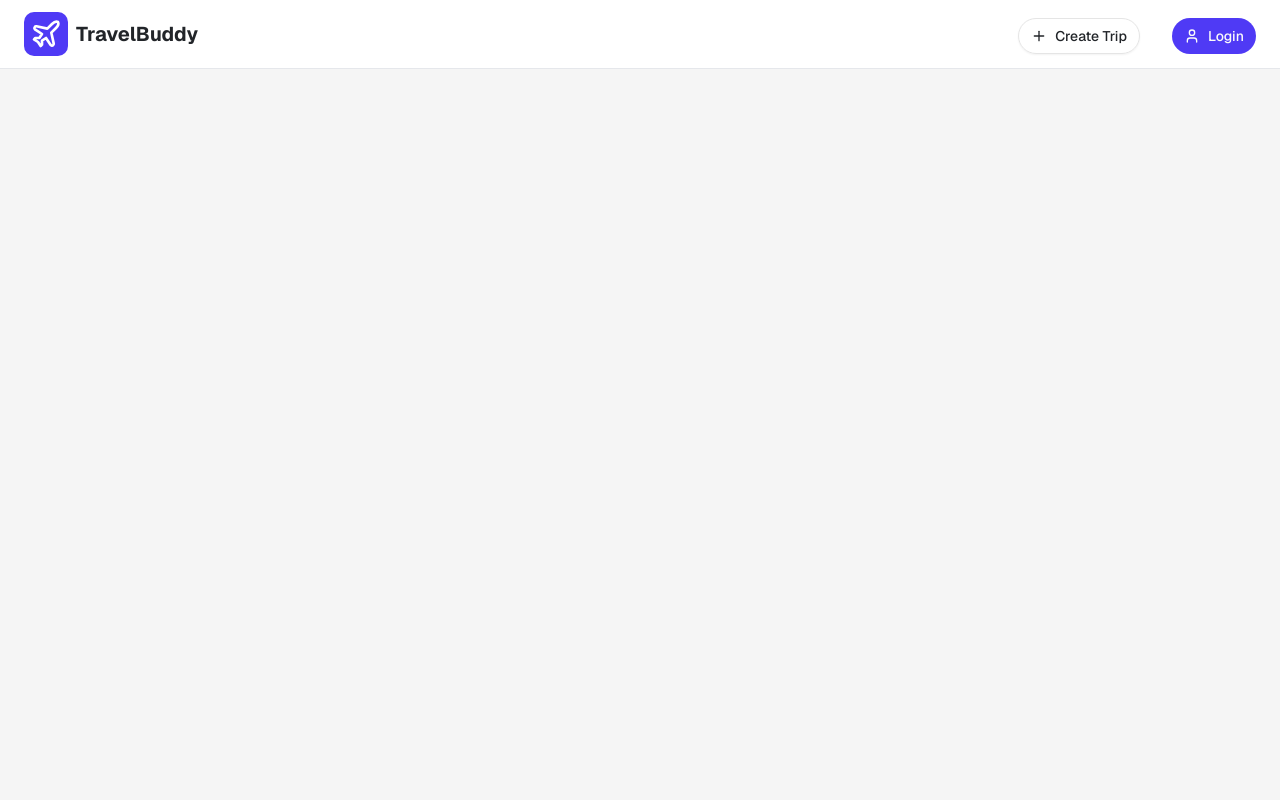
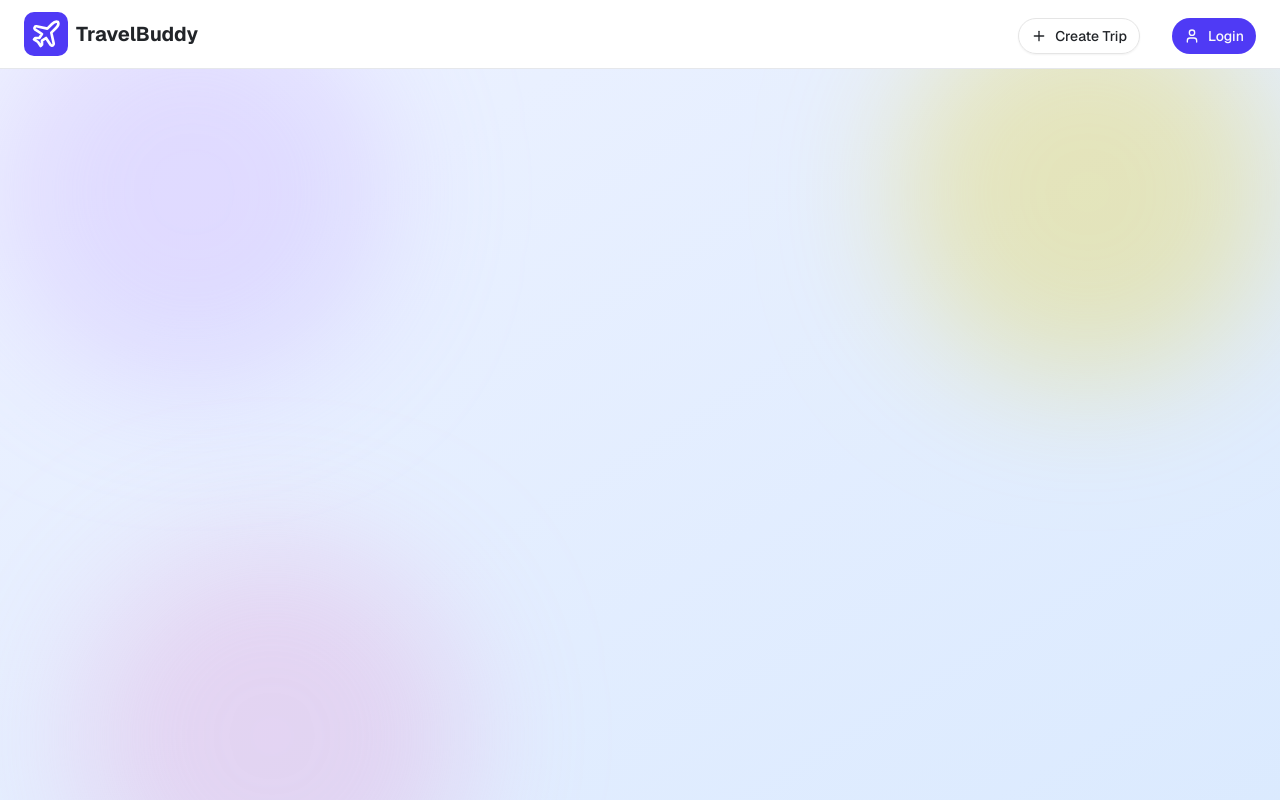
Before and after one commit to SamalAdarsh/TravelBuddy, a React (Vite) app: page / in a window 1280 px wide. Built offline with nearby package versions, Linux system fonts and the light colour scheme.

Commit message:
Created background of the hero container

```diff
--- /dev/null
+++ b/src/components/shared/Hero.jsx
@@ -0,0 +1,13 @@
+import React from "react";
+
+const Hero = () => {
+  return (
+    <section className="min-h-screen relative overflow-hidden bg-linear-to-br from-indigo-50 to-blue-100 flexCenter py-22">
+      <div className="absolute top-0 left-0 w-96 h-96 bg-purple-300 rounded-full mix-blend-multiply filter blur-3xl opacity-30 "></div>
+      <div className="absolute top-0 right-0 w-96 h-96 bg-yellow-300 rounded-full mix-blend-multiply filter blur-3xl opacity-30 "></div>
+      <div className="absolute -bottom-32 left-20 w-96 h-96 bg-pink-300 rounded-full mix-blend-multiply filter blur-3xl opacity-30 "></div>
+    </section>
+  );
+};
+
+export default Hero;
--- a/src/pages/Home.jsx
+++ b/src/pages/Home.jsx
@@ -1,8 +1,11 @@
+import Hero from '@/components/shared/Hero'
 import React from 'react'
 
 const Home = () => {
   return (
-    <div>Home</div>
+    <>
+    <Hero/>
+    </>
   )
 }
 
```
